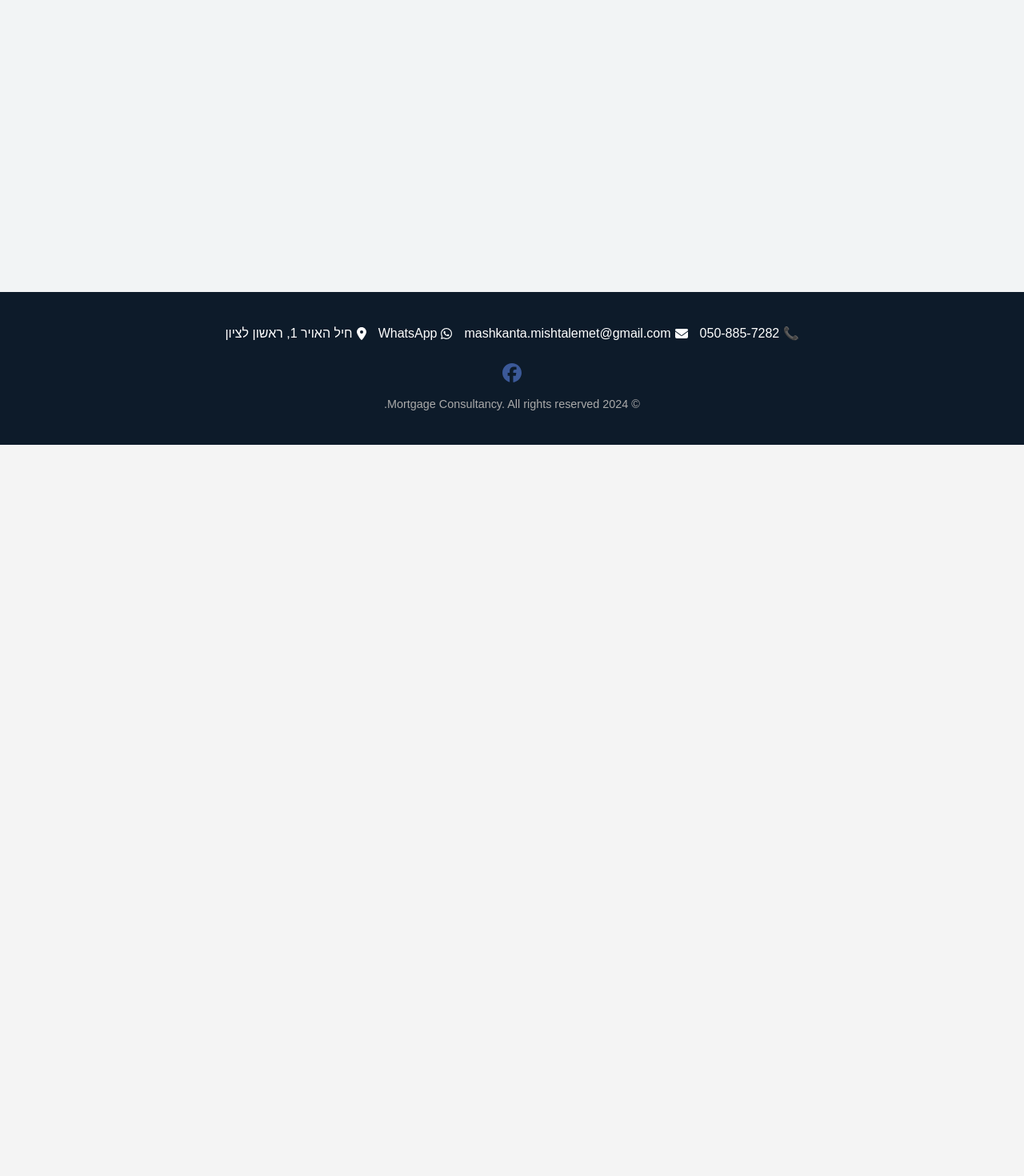
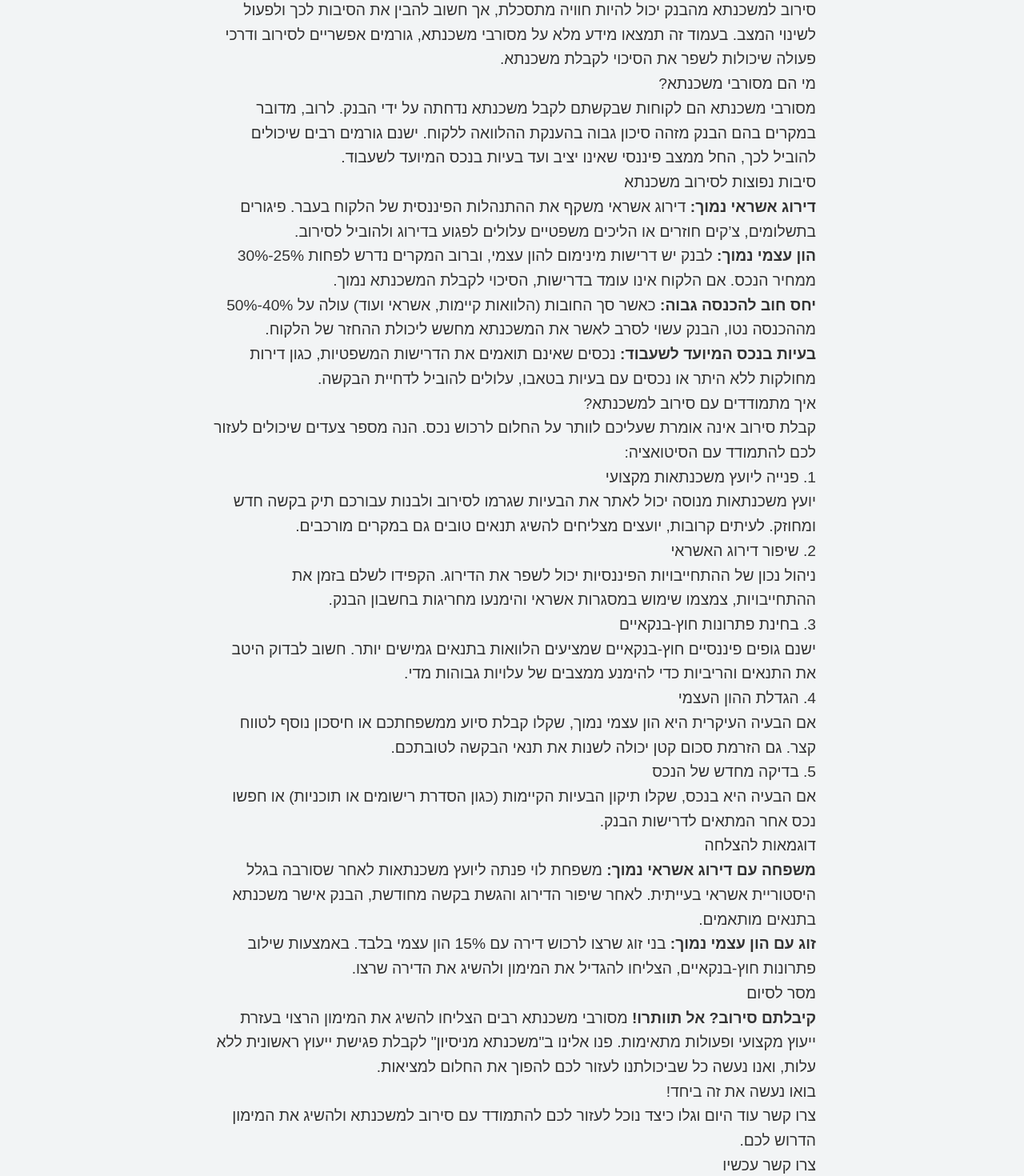
Before and after one commit to aviadazriel/special-web, a React (Create React App) app: page /services/1 in a window 1280 px wide. Shown: the part 360-1830 px from the top of the page at 80% size. Before the commit the page ends 916 px from the top, so only its background shows below. Built offline with nearby package versions, Linux system fonts and the light colour scheme.

Commit message:
add page

```diff
--- a/package.json
+++ b/package.json
@@ -11,6 +11,7 @@
     "@testing-library/jest-dom": "^5.17.0",
     "@testing-library/react": "^13.4.0",
     "@testing-library/user-event": "^13.5.0",
+    "dompurify": "^3.2.0",
     "react": "^18.3.1",
     "react-dom": "^18.3.1",
     "react-router-dom": "^6.3.0",
--- a/src/data/serviceContent/1.js
+++ b/src/data/serviceContent/1.js
@@ -1,6 +1,96 @@
 // serviceContent/1.js
 const serviceContent = {
     content: `
+
+    <section class="rejected-mortgages">
+    <div class="container">
+      <h1>מסורבי משכנתא – כל מה שחשוב לדעת על התופעה ופתרונות אפשריים</h1>
+      <p>
+        סירוב למשכנתא מהבנק יכול להיות חוויה מתסכלת, אך חשוב להבין את הסיבות לכך ולפעול לשינוי המצב.
+        בעמוד זה תמצאו מידע מלא על מסורבי משכנתא, גורמים אפשריים לסירוב ודרכי פעולה שיכולות לשפר את הסיכוי לקבלת משכנתא.
+      </p>
+
+      <h2>מי הם מסורבי משכנתא?</h2>
+      <p>
+        מסורבי משכנתא הם לקוחות שבקשתם לקבל משכנתא נדחתה על ידי הבנק. לרוב, מדובר במקרים בהם הבנק מזהה סיכון גבוה
+        בהענקת ההלוואה ללקוח. ישנם גורמים רבים שיכולים להוביל לכך, החל ממצב פיננסי שאינו יציב ועד בעיות בנכס המיועד
+        לשעבוד.
+      </p>
+
+      <h2>סיבות נפוצות לסירוב משכנתא</h2>
+      <ul>
+        <li>
+          <strong>דירוג אשראי נמוך:</strong> דירוג אשראי משקף את ההתנהלות הפיננסית של הלקוח בעבר. פיגורים בתשלומים,
+          צ’קים חוזרים או הליכים משפטיים עלולים לפגוע בדירוג ולהוביל לסירוב.
+        </li>
+        <li>
+          <strong>הון עצמי נמוך:</strong> לבנק יש דרישות מינימום להון עצמי, וברוב המקרים נדרש לפחות 25%-30% ממחיר הנכס.
+          אם הלקוח אינו עומד בדרישות, הסיכוי לקבלת המשכנתא נמוך.
+        </li>
+        <li>
+          <strong>יחס חוב להכנסה גבוה:</strong> כאשר סך החובות (הלוואות קיימות, אשראי ועוד) עולה על 40%-50% מההכנסה נטו,
+          הבנק עשוי לסרב לאשר את המשכנתא מחשש ליכולת ההחזר של הלקוח.
+        </li>
+        <li>
+          <strong>בעיות בנכס המיועד לשעבוד:</strong> נכסים שאינם תואמים את הדרישות המשפטיות, כגון דירות מחולקות ללא היתר
+          או נכסים עם בעיות בטאבו, עלולים להוביל לדחיית הבקשה.
+        </li>
+      </ul>
+
+      <h2>איך מתמודדים עם סירוב למשכנתא?</h2>
+      <p>קבלת סירוב אינה אומרת שעליכם לוותר על החלום לרכוש נכס. הנה מספר צעדים שיכולים לעזור לכם להתמודד עם הסיטואציה:</p>
+      <h3>1. פנייה ליועץ משכנתאות מקצועי</h3>
+      <p>
+        יועץ משכנתאות מנוסה יכול לאתר את הבעיות שגרמו לסירוב ולבנות עבורכם תיק בקשה חדש ומחוזק. לעיתים קרובות, יועצים
+        מצליחים להשיג תנאים טובים גם במקרים מורכבים.
+      </p>
+      <h3>2. שיפור דירוג האשראי</h3>
+      <p>
+        ניהול נכון של ההתחייבויות הפיננסיות יכול לשפר את הדירוג. הקפידו לשלם בזמן את ההתחייבויות, צמצמו שימוש במסגרות
+        אשראי והימנעו מחריגות בחשבון הבנק.
+      </p>
+      <h3>3. בחינת פתרונות חוץ-בנקאיים</h3>
+      <p>
+        ישנם גופים פיננסיים חוץ-בנקאיים שמציעים הלוואות בתנאים גמישים יותר. חשוב לבדוק היטב את התנאים והריביות כדי
+        להימנע ממצבים של עלויות גבוהות מדי.
+      </p>
+      <h3>4. הגדלת ההון העצמי</h3>
+      <p>
+        אם הבעיה העיקרית היא הון עצמי נמוך, שקלו קבלת סיוע ממשפחתכם או חיסכון נוסף לטווח קצר. גם הזרמת סכום קטן יכולה
+        לשנות את תנאי הבקשה לטובתכם.
+      </p>
+      <h3>5. בדיקה מחדש של הנכס</h3>
+      <p>
+        אם הבעיה היא בנכס, שקלו תיקון הבעיות הקיימות (כגון הסדרת רישומים או תוכניות) או חפשו נכס אחר המתאים לדרישות
+        הבנק.
+      </p>
+
+      <h2>דוגמאות להצלחה</h2>
+      <ul>
+        <li>
+          <strong>משפחה עם דירוג אשראי נמוך:</strong> משפחת לוי פנתה ליועץ משכנתאות לאחר שסורבה בגלל היסטוריית אשראי
+          בעייתית. לאחר שיפור הדירוג והגשת בקשה מחודשת, הבנק אישר משכנתא בתנאים מותאמים.
+        </li>
+        <li>
+          <strong>זוג עם הון עצמי נמוך:</strong> בני זוג שרצו לרכוש דירה עם 15% הון עצמי בלבד. באמצעות שילוב פתרונות
+          חוץ-בנקאיים, הצליחו להגדיל את המימון ולהשיג את הדירה שרצו.
+        </li>
+      </ul>
+
+      <h2>מסר לסיום</h2>
+      <p>
+        <strong>קיבלתם סירוב? אל תוותרו!</strong> מסורבי משכנתא רבים הצליחו להשיג את המימון הרצוי בעזרת ייעוץ מקצועי
+        ופעולות מתאימות. פנו אלינו ב"משכנתא מניסיון" לקבלת פגישת ייעוץ ראשונית ללא עלות, ואנו נעשה כל שביכולתנו לעזור
+        לכם להפוך את החלום למציאות.
+      </p>
+
+      <div class="call-to-action">
+        <h3>בואו נעשה את זה ביחד!</h3>
+        <p>צרו קשר עוד היום וגלו כיצד נוכל לעזור לכם להתמודד עם סירוב למשכנתא ולהשיג את המימון הדרוש לכם.</p>
+        <a href="/contact" class="cta-button">צרו קשר עכשיו</a>
+      </div>
+    </div>
+  </section>
 
  `,
   };
--- a/src/pages/ServiceDetail.js
+++ b/src/pages/ServiceDetail.js
@@ -1,7 +1,7 @@
-// ServiceDetail.js
 import React, { useState, useEffect } from 'react';
 import { useParams } from 'react-router-dom';
 import styled from 'styled-components';
+import DOMPurify from 'dompurify';
 import servicesData from '../data/servicesData';
 
 const ServiceDetail = () => {
@@ -19,15 +19,22 @@ const ServiceDetail = () => {
 
   if (!serviceMeta) return <p>Service not found.</p>;
 
+  const sanitizedContent = serviceContent
+    ? DOMPurify.sanitize(serviceContent.content)
+    : null;
+
+
+
+
   return (
     <ServiceDetailContainer>
       <Image src={serviceMeta.image} alt={serviceMeta.title} />
       <Title>{serviceMeta.title}</Title>
       <Description>{serviceMeta.description}</Description>
       {serviceContent ? (
-        <Content dangerouslySetInnerHTML={{ __html: serviceContent.content }} />
+        <Content dangerouslySetInnerHTML={{ __html: sanitizedContent }} />
       ) : (
-        <p>Loading content...</p>
+        <Loader>Loading content...</Loader>
       )}
     </ServiceDetailContainer>
   );
@@ -39,9 +46,8 @@ const ServiceDetailContainer = styled.div`
   margin: 40px auto;
   padding: 20px;
   text-align: left;
-  direction: rtl; /* Set direction to RTL */
+  direction: rtl;
 `;
-
 
 const Image = styled.img`
   width: 100%;
@@ -71,4 +77,17 @@ const Content = styled.div`
   text-align: right;
 `;
 
+const Loader = styled.div`
+  text-align: center;
+  font-size: 1.2rem;
+  color: #888;
+  margin: 20px 0;
+`;
+
+
+
+
+
+
+
 export default ServiceDetail;
```
Also changed, not shown: 1 other file (tests, documents, lock files or other folders).
